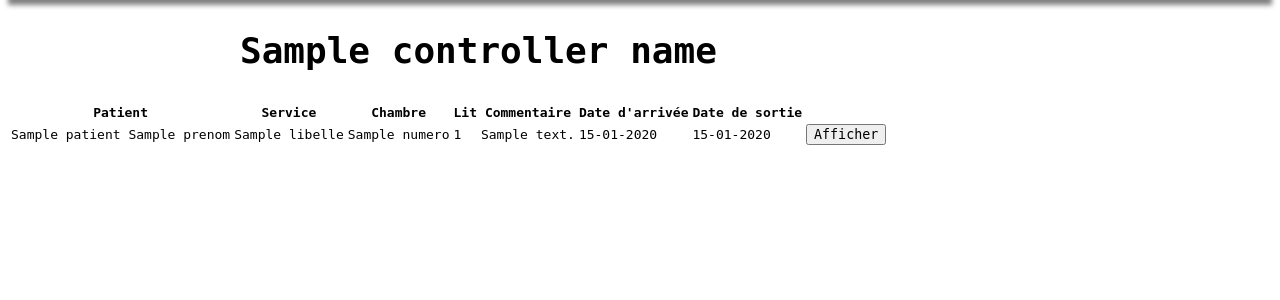
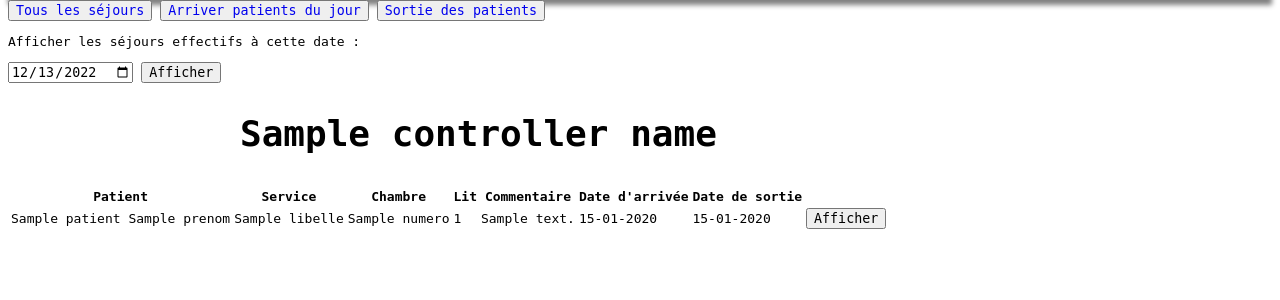
Before and after one commit to oudshoorngaetan/AP_Symfony, a Symfony app: template templates/affichage_sejour/index.html.twig in a window 1280 px wide. Shown: the part 88-388 px from the top of the page. Run offline with Twig, Linux system fonts and the light colour scheme; the template is opened without the code that fills it: most values are stand-ins (such as "Sample title", 1, 10 or a date in 2020); some libraries are stand-ins or nearby versions.

Commit message:
modification menu

```diff
--- a/templates/affichage_sejour/index.html.twig
+++ b/templates/affichage_sejour/index.html.twig
@@ -7,6 +7,29 @@
     .example-wrapper { margin: 1em auto; max-width: 800px; width: 95%; font: 18px/1.5 sans-serif; }
     .example-wrapper code { background: #F5F5F5; padding: 2px 6px; }
 </style>
+
+<button><a href="{{ path('app_affichage_sejour') }}"> Tous les séjours </a></button>
+<button><a href="{{ path('app_sejour_du_jour') }}"> Arriver patients du jour </a></button>
+<button><a href="{{ path('ajoutEtatSortie') }}"> Sortie des patients</a></button>
+<p>Afficher les séjours effectifs à cette date :</p>
+<input type="date" id="datepicker">
+<button onclick="redirection()">Afficher</button>
+<script src="https://code.jquery.com/jquery-2.2.4.min.js"></script>
+<script src="https://code.jquery.com/ui/1.13.2/jquery-ui.js"></script>
+<script>
+document.getElementById("datepicker").valueAsDate = new Date();
+
+
+function padTo2Digits(num) {
+  return num.toString().padStart(2, '0');
+}
+
+function redirection(){
+    var date = new Date(document.getElementById("datepicker").value);
+    date = padTo2Digits(date.getDate()) + '-' + padTo2Digits(date.getMonth()+1) + '-' + date.getFullYear();
+    window.location.href = "/sejour/sejoursEffectif/"+date;
+}
+</script>
 
 <div class="example-wrapper">
     <h1>{{ controller_name }}</h1>
@@ -38,4 +61,5 @@
 {% endfor %}
     </tbody>
 </table>
+
 {% endblock %}
```
Also changed, not shown: 2 other files.
